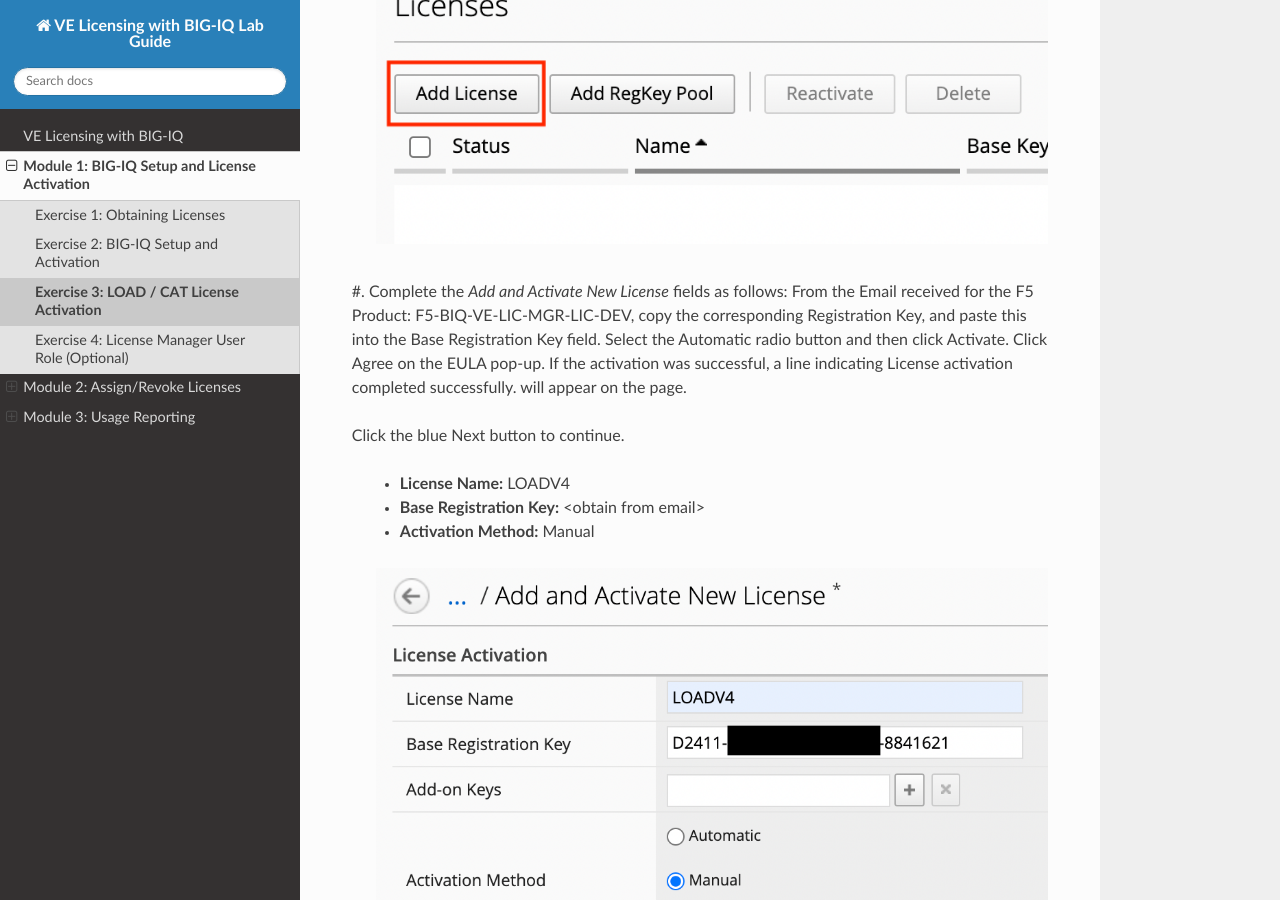
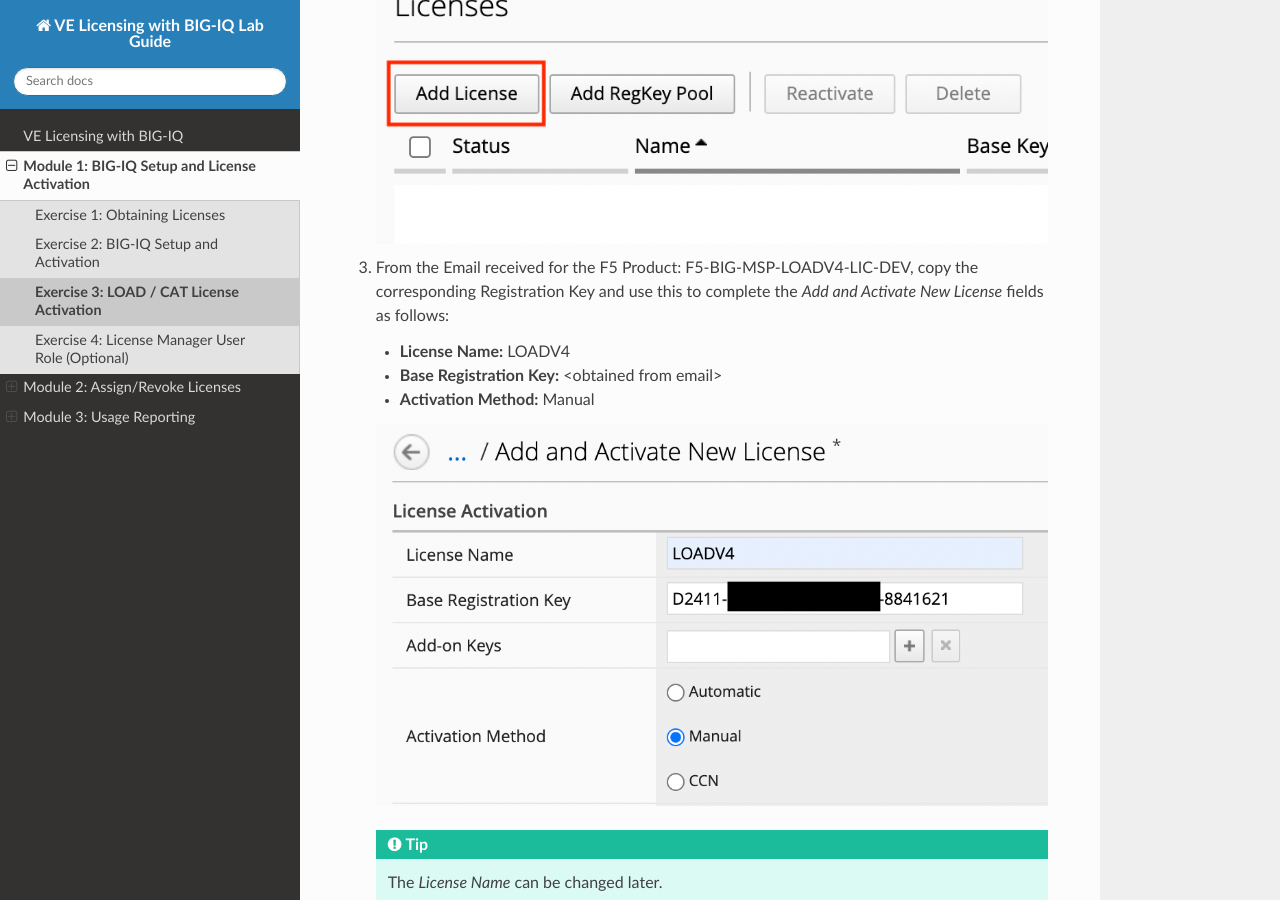
Before and after one commit to marcopaulo42/BIG-IQ-licensing-lab-guide, a Sphinx documentation site: the page built from docs/licensing/cat.rst, in a window 1280 px wide and 900 px high, scrolled down 2035 px. Built offline with Sphinx 7.4.7 and the Read the Docs theme 2.0.0, drawn with Linux system fonts in a browser that asks for light colours.

Commit message:
Update cat.rst

```diff
--- a/docs/licensing/cat.rst
+++ b/docs/licensing/cat.rst
@@ -17,13 +17,10 @@
 
    .. image:: ../images/add-license.png
 
-#. Complete the *Add and Activate New License* fields as follows:
-From the Email received for the F5 Product: F5-BIQ-VE-LIC-MGR-LIC-DEV, copy the corresponding Registration Key, and paste this into the Base Registration Key field. Select the Automatic radio button and then click Activate. Click Agree on the EULA pop-up. If the activation was successful, a line indicating License activation completed successfully. will appear on the page.
-
-Click the blue Next button to continue.
+#. From the Email received for the F5 Product: F5-BIG-MSP-LOADV4-LIC-DEV, copy the corresponding Registration Key and use this to complete the *Add and Activate New License* fields as follows:
 
    * **License Name:** LOADV4
-   * **Base Registration Key:** <obtain from email>
+   * **Base Registration Key:** <obtained from email>
    * **Activation Method:** Manual
 
    .. image:: ../images/cat-license-add.png
```
